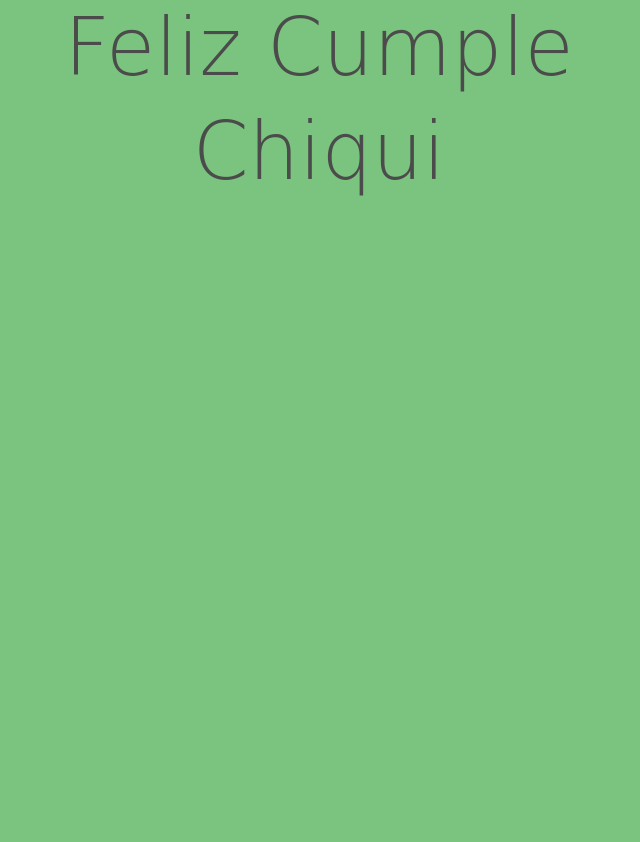
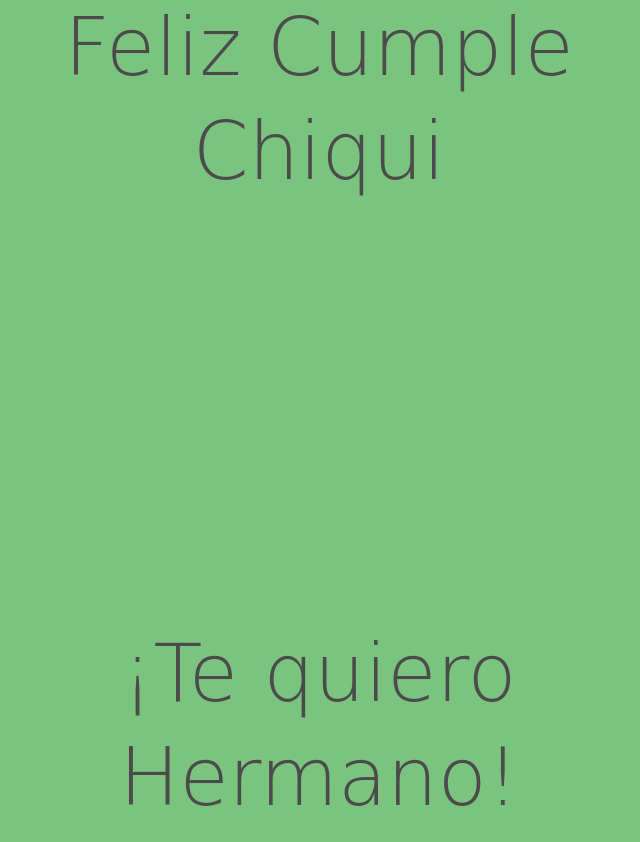
Before and after one commit to EliXwr/FelizCumple, a plain HTML site: page index.html in a window 1280 px wide. Shown: the whole page, without its empty margins (321-961 px from the left). Before the commit the page ends 800 px from the top, so only its background shows below. Drawn offline with nearby package versions, Linux system fonts and the light colour scheme; a web font is replaced by a local one.

Commit message:
De CUMpleaños

```diff
--- a/index.html
+++ b/index.html
@@ -30,6 +30,13 @@
         <img class="imagen no-select" id="kenny" src="assets/kenny.gif"/>
     </div>
 
+    <figure class="text-center">
+        <blockquote class="blockquote">
+            <h1 class="display-1 no-select">¡Te quiero</h1>
+            <h1 class="display-1 no-select">Hermano!</h2>
+        </blockquote>
+    </figure>
+
 
 
     <script src="https://cdn.jsdelivr.net/npm/bootstrap@5.3.0-alpha1/dist/js/bootstrap.bundle.min.js"
```
